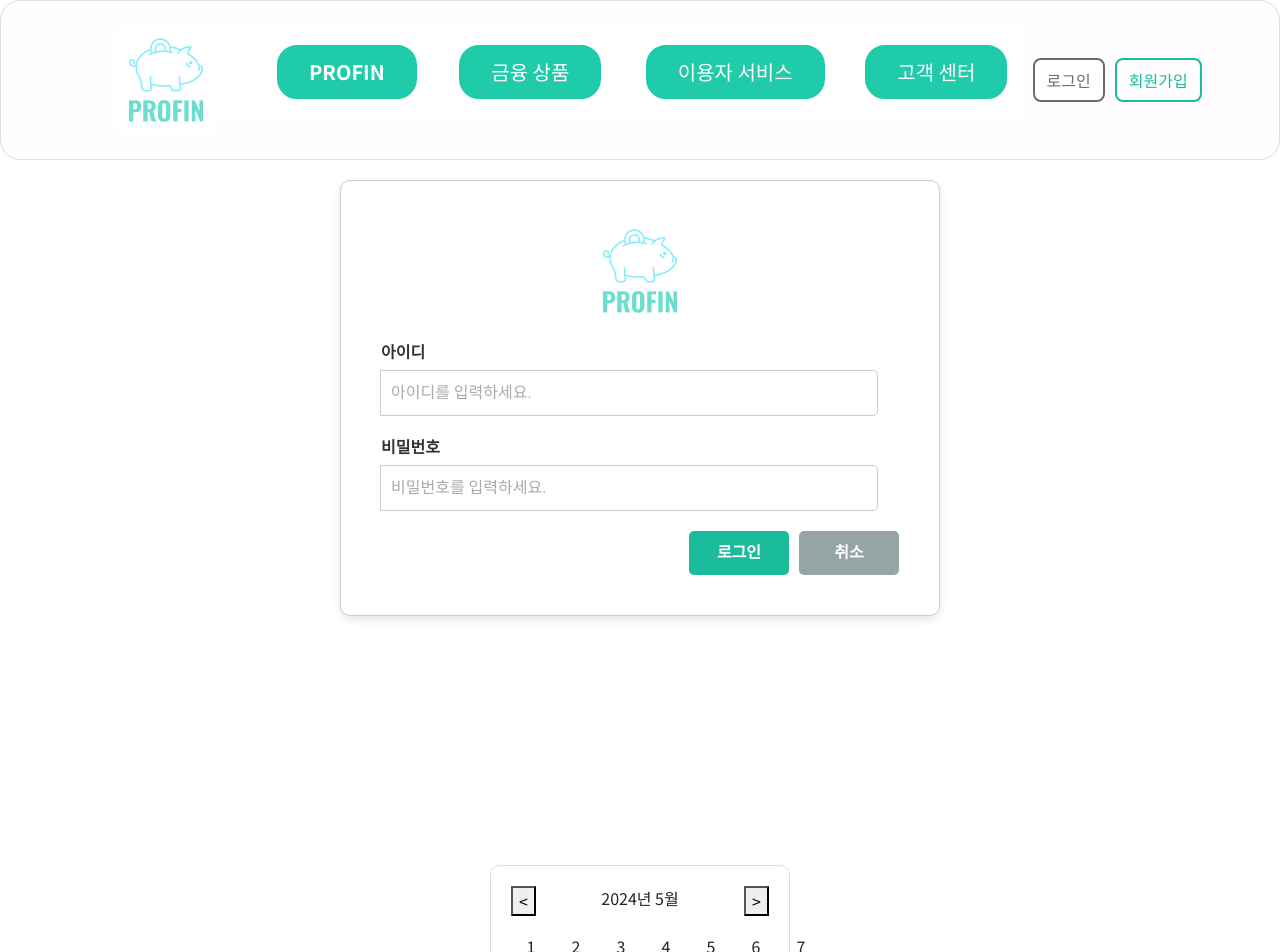
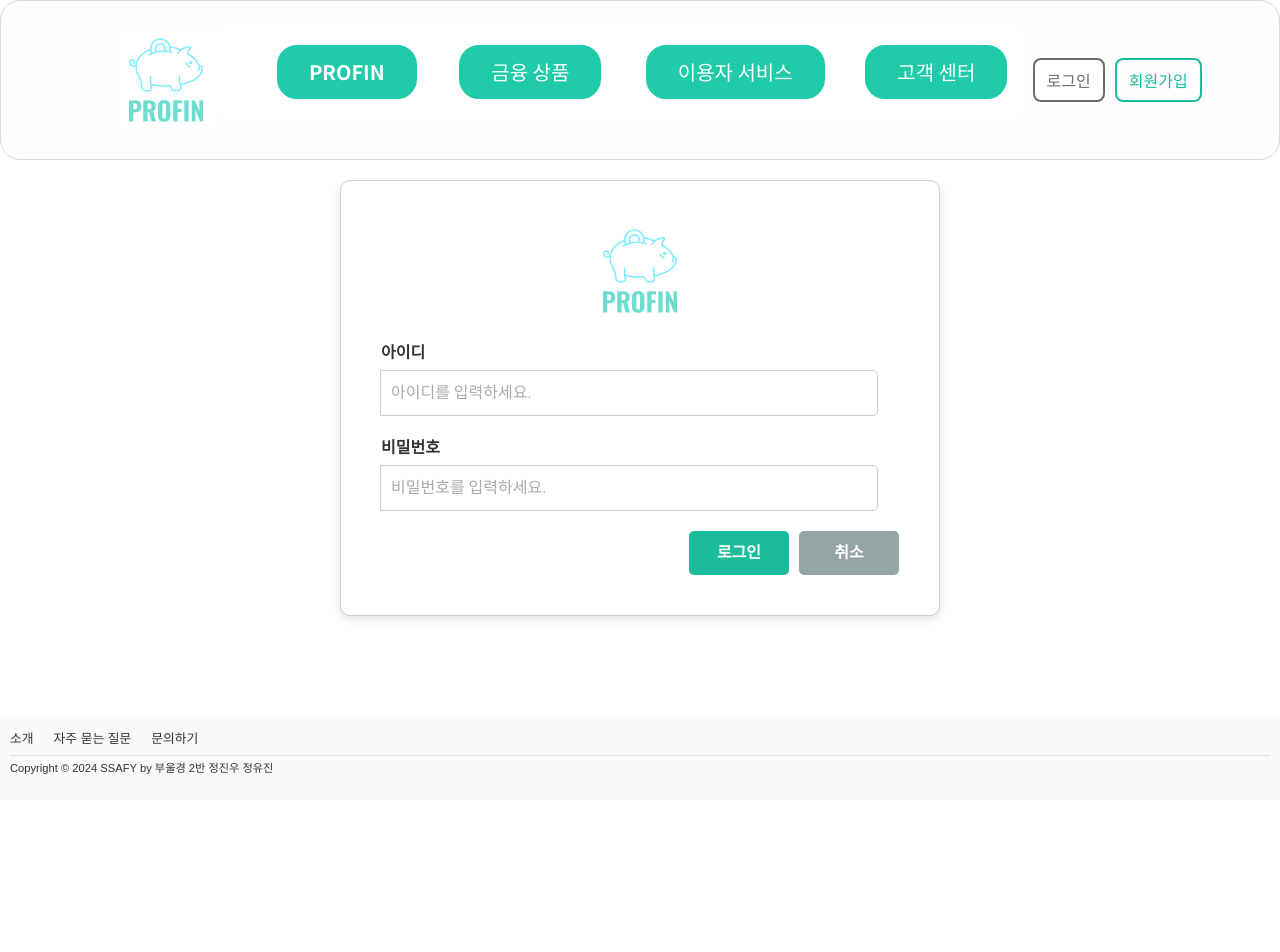
Before and after one commit to corosica/PROFIN, a Vue app in the folder final_pjt_front/: page /login in a window 1280 px wide. Shown: the top 952 px of the page. After the commit the page ends 800 px from the top, so only its background shows below. Built offline with nearby package versions, Linux system fonts and the light colour scheme.

Commit message:
출석체크 위치 변경

```diff
--- a/final_pjt_front/src/App.vue
+++ b/final_pjt_front/src/App.vue
@@ -54,7 +54,6 @@
     <main class="main-content">
       <RouterView />
     </main>
-    <AttendanceCheck />
     <Footers />
   </div>
 </template>
@@ -64,7 +63,6 @@ import { useCounterStore } from '@/stores/counter';
 import { useRouter, RouterLink, RouterView } from 'vue-router';
 import axios from 'axios';
 import { ref, onMounted } from 'vue';
-import AttendanceCheck from '@/components/AttendanceCheck.vue';
 import Footers from '@/components/Footer.vue'; // Footer 컴포넌트를 가져옵니다.
 
 const router = useRouter();
--- a/final_pjt_front/src/views/HomeView.vue
+++ b/final_pjt_front/src/views/HomeView.vue
@@ -72,11 +72,15 @@
         </div>
       </div>
     </div>
+
+    <AttendanceCheck />
+
   </div>
 </template>
 
 <script setup>
 import { useRouter } from 'vue-router';
+import AttendanceCheck from '@/components/AttendanceCheck.vue';
 const router = useRouter();
 
 const navigate = (routeName) => {
```
